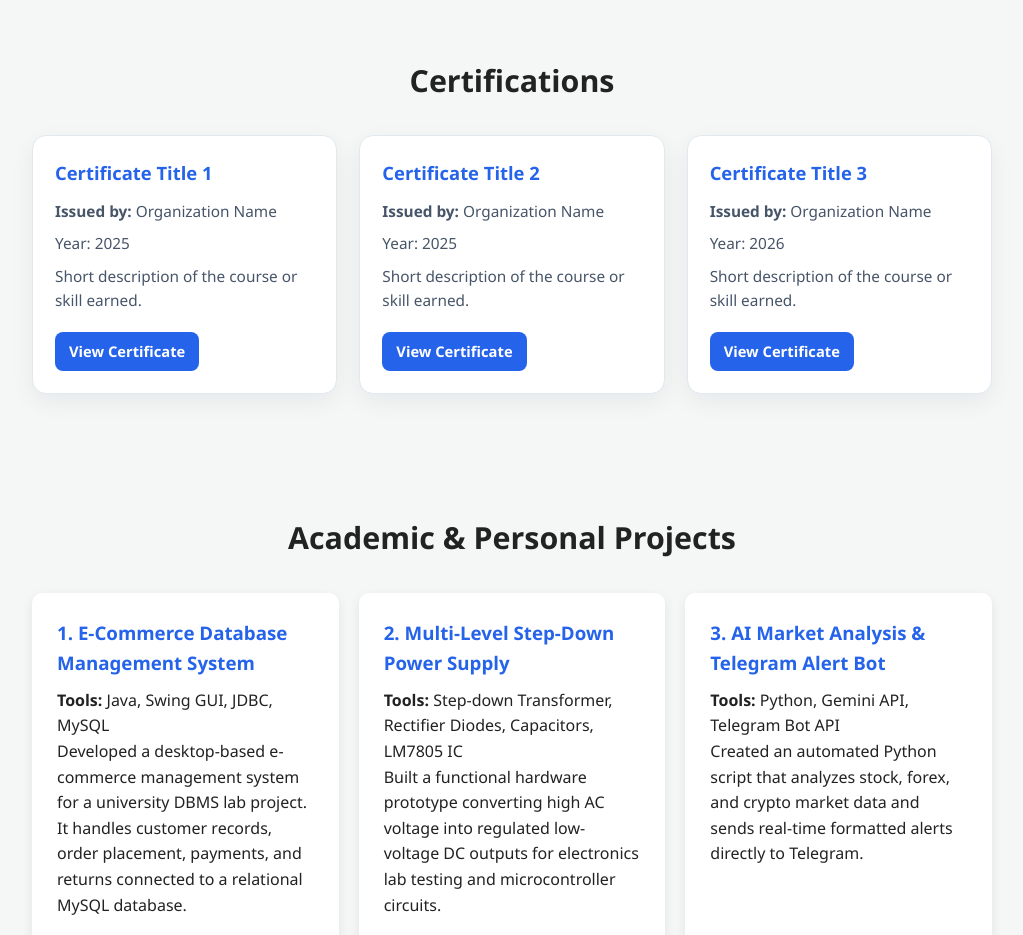
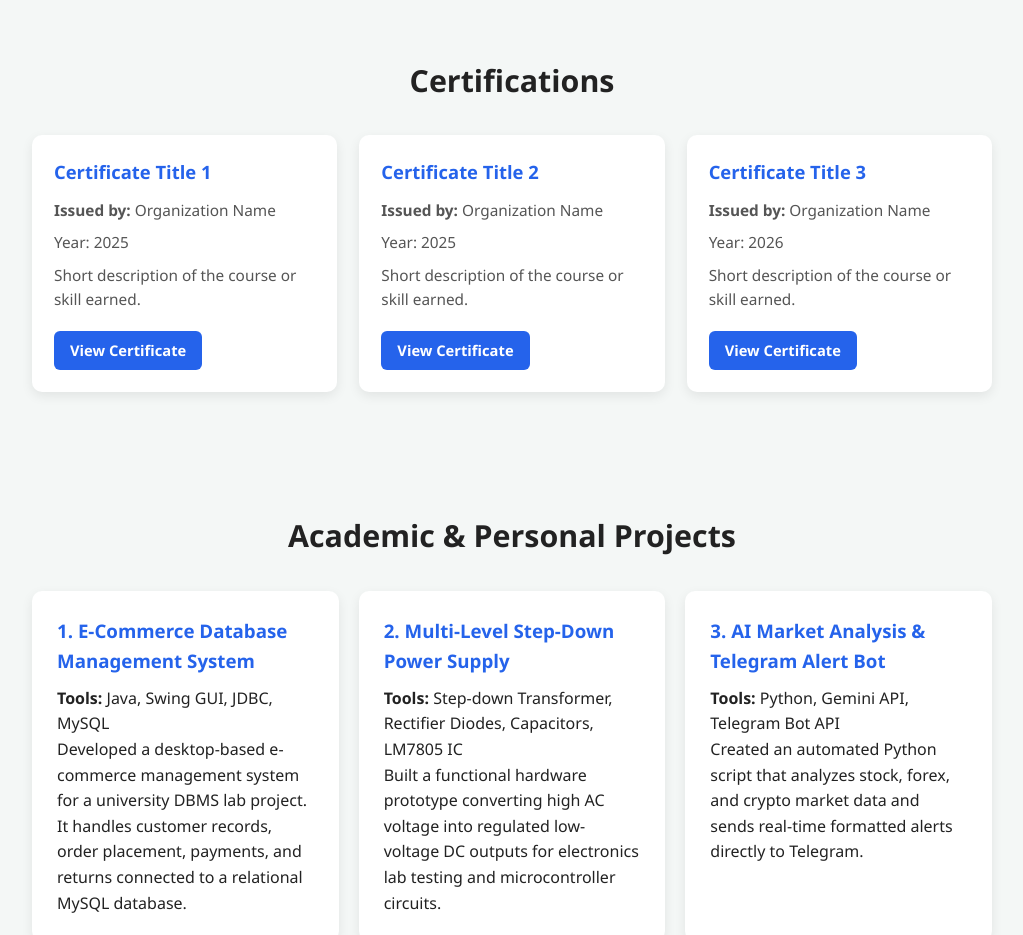
Before and after one commit to solaymankhandakershawon/solaymankhandaker-111224034, a plain HTML site: page index.html in a window 1280 px wide. Shown: the part 2002-2937 px from the top of the page, without its empty margins (128-1151 px from the left). Drawn offline with Linux system fonts and the light colour scheme.

Commit message:
Restore CSS variables and styles for themes

```diff
--- a/style.css
+++ b/style.css
@@ -60,6 +60,7 @@ header {
     font-size: 1.5rem;
     font-weight: bold;
     color: var(--text-color);
+    text-decoration: none;
 }
 
 .logo span {
@@ -91,6 +92,7 @@ header {
     border-radius: 6px;
     cursor: pointer;
     font-weight: 600;
+    transition: background 0.3s, color 0.3s;
 }
 
 .theme-btn:hover {
@@ -206,6 +208,58 @@ header {
     margin-bottom: 8px;
 }
 
+/* Certifications Section */
+.cert-grid {
+    display: grid;
+    grid-template-columns: repeat(auto-fit, minmax(260px, 1fr));
+    gap: 22px;
+}
+
+.cert-box {
+    background-color: var(--card-bg);
+    border-radius: 10px;
+    padding: 22px;
+    box-shadow: var(--shadow);
+    display: flex;
+    flex-direction: column;
+    justify-content: space-between;
+    gap: 8px;
+    transition: transform 0.25s ease, box-shadow 0.25s ease;
+}
+
+.cert-box:hover {
+    transform: translateY(-4px);
+}
+
+.cert-box h3 {
+    color: var(--primary-color);
+    font-size: 1.15rem;
+    margin-bottom: 4px;
+}
+
+.cert-box p {
+    color: var(--subtext-color);
+    font-size: 0.96rem;
+}
+
+.cert-btn {
+    display: inline-block;
+    margin-top: 10px;
+    padding: 8px 16px;
+    border-radius: 6px;
+    background-color: var(--primary-color);
+    color: #ffffff;
+    text-decoration: none;
+    font-weight: 600;
+    font-size: 0.92rem;
+    width: fit-content;
+    transition: background 0.3s;
+}
+
+.cert-btn:hover {
+    background-color: var(--primary-hover);
+}
+
 /* Contact Section */
 .contact-card {
     text-align: center;
@@ -259,79 +313,3 @@ footer {
         font-size: 1.8rem;
     }
 }
-.cert-card {
-    display: flex;
-    flex-direction: column;
-    justify-content: space-between;
-    gap: 8px;
-}
-
-.cert-issuer {
-    font-weight: 600;
-}
-
-.cert-date {
-    font-size: 0.92rem;
-    opacity: 0.85;
-}
-
-.cert-link {
-    display: inline-block;
-    margin-top: 8px;
-    text-decoration: none;
-    font-weight: 600;
-    width: fit-content;
-    padding: 7px 14px;
-    border-radius: 8px;
-    border: 1px solid currentColor;
-}
-
-.cert-link:hover {
-    opacity: 0.85;
-}
-
-.cert-grid {
-    display: grid;
-    grid-template-columns: repeat(auto-fit, minmax(260px, 1fr));
-    gap: 22px;
-}
-
-.cert-box {
-    background-color: var(--card-bg, #ffffff);
-    border: 1px solid var(--border-color, #e2e8f0);
-    border-radius: 14px;
-    padding: 22px;
-    box-shadow: 0 8px 24px rgba(15, 23, 42, 0.06);
-    display: flex;
-    flex-direction: column;
-    justify-content: space-between;
-    gap: 8px;
-}
-
-.cert-box h3 {
-    color: var(--primary-color, #2563eb);
-    font-size: 1.15rem;
-    margin-bottom: 4px;
-}
-
-.cert-box p {
-    color: var(--muted-text, #475569);
-    font-size: 0.96rem;
-}
-
-.cert-btn {
-    display: inline-block;
-    margin-top: 10px;
-    padding: 8px 14px;
-    border-radius: 8px;
-    background-color: var(--primary-color, #2563eb);
-    color: #ffffff;
-    text-decoration: none;
-    font-weight: 600;
-    font-size: 0.92rem;
-    width: fit-content;
-}
-
-.cert-btn:hover {
-    background-color: var(--primary-hover, #1d4ed8);
-}
```
